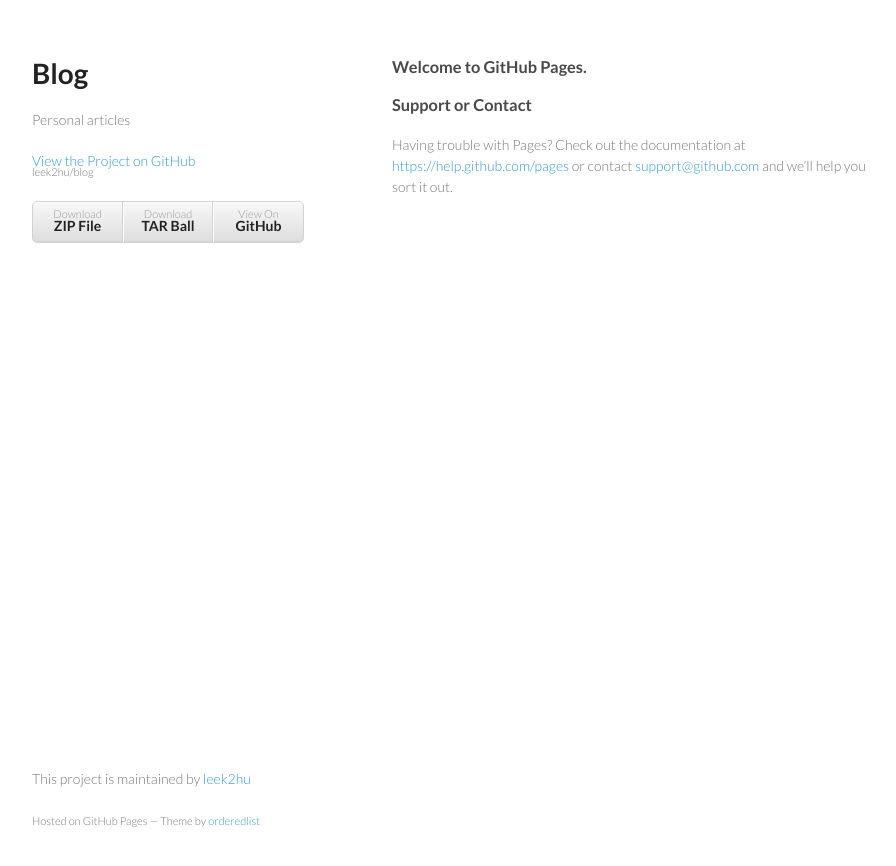
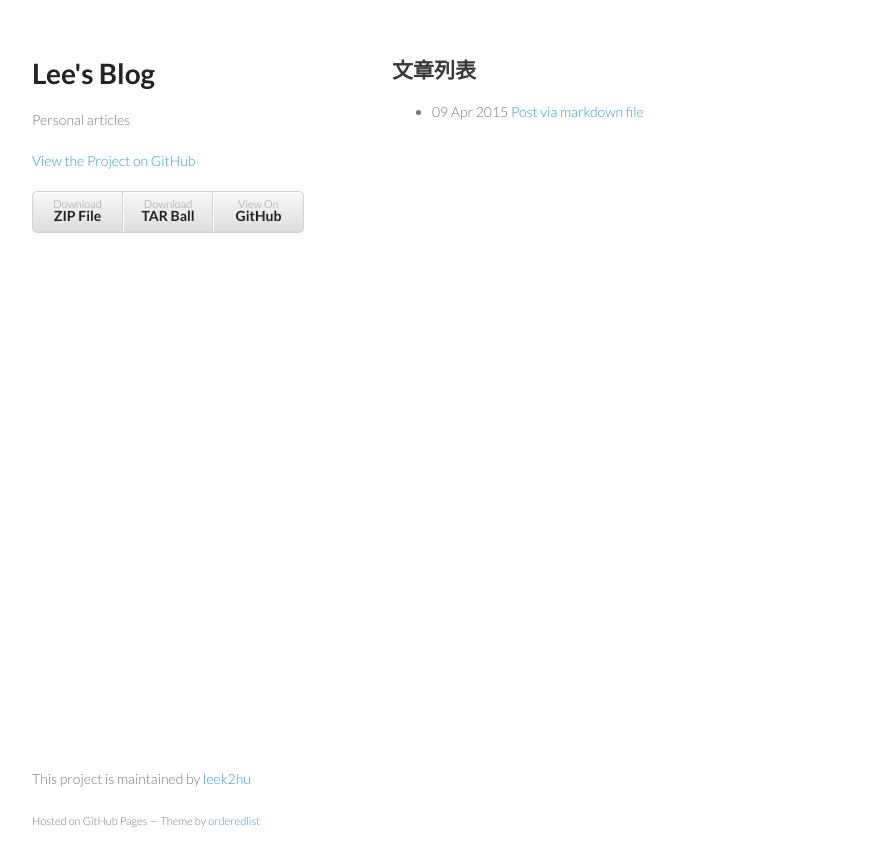
Before and after one commit to leek2hu/blog, a Jekyll site: the page built from index.html, in a window 1280 px wide. Shown: the top 866 px of the page, without its empty margins (178-1074 px from the left). Built offline with Jekyll 4.4.1, drawn with Linux system fonts in a browser that asks for light colours.

Commit message:
update files

```diff
--- a/index.html
+++ b/index.html
@@ -12,13 +17,14 @@
     <script src="//html5shiv.googlecode.com/svn/trunk/html5.js"></script>
     <![endif]-->
   </head>
+
   <body>
     <div class="wrapper">
       <header>
-        <h1>Blog</h1>
+        <h1>Lee's Blog</h1>
         <p>Personal articles</p>
 
-        <p class="view"><a href="https://github.com/leek2hu/blog">View the Project on GitHub <small>leek2hu/blog</small></a></p>
+        <p class="view"><a href="https://github.com/leek2hu/blog">View the Project on GitHub</a></p>
 
 
         <ul>
@@ -28,13 +34,13 @@
         </ul>
       </header>
       <section>
-        <h3>
-<a id="welcome-to-github-pages" class="anchor" href="#welcome-to-github-pages" aria-hidden="true"><span class="octicon octicon-link"></span></a>Welcome to GitHub Pages.</h3>
+		<h2>文章列表</h2>
 
-<h3>
-<a id="support-or-contact" class="anchor" href="#support-or-contact" aria-hidden="true"><span class="octicon octicon-link"></span></a>Support or Contact</h3>
-
-<p>Having trouble with Pages? Check out the documentation at <a href="https://help.github.com/pages">https://help.github.com/pages</a> or contact <a href="mailto:support@github.com">support@github.com</a> and we’ll help you sort it out.</p>
+		<ul>
+			{% for post in site.posts %}
+			  <li>{{ post.date | date_to_string }} <a href="{{ site.baseurl }}{{ post.url }}">{{ post.title }}</a></li>
+			{% endfor %}
+		</ul>
       </section>
       <footer>
         <p>This project is maintained by <a href="https://github.com/leek2hu">leek2hu</a></p>
```
Also changed, not shown: other parts of index.html (+5 -0 lines), _posts/2015-04-08-blog1.html (deleted, +0 -7 lines), _posts/2015-04-09-guide.md (+2 -3 lines).
